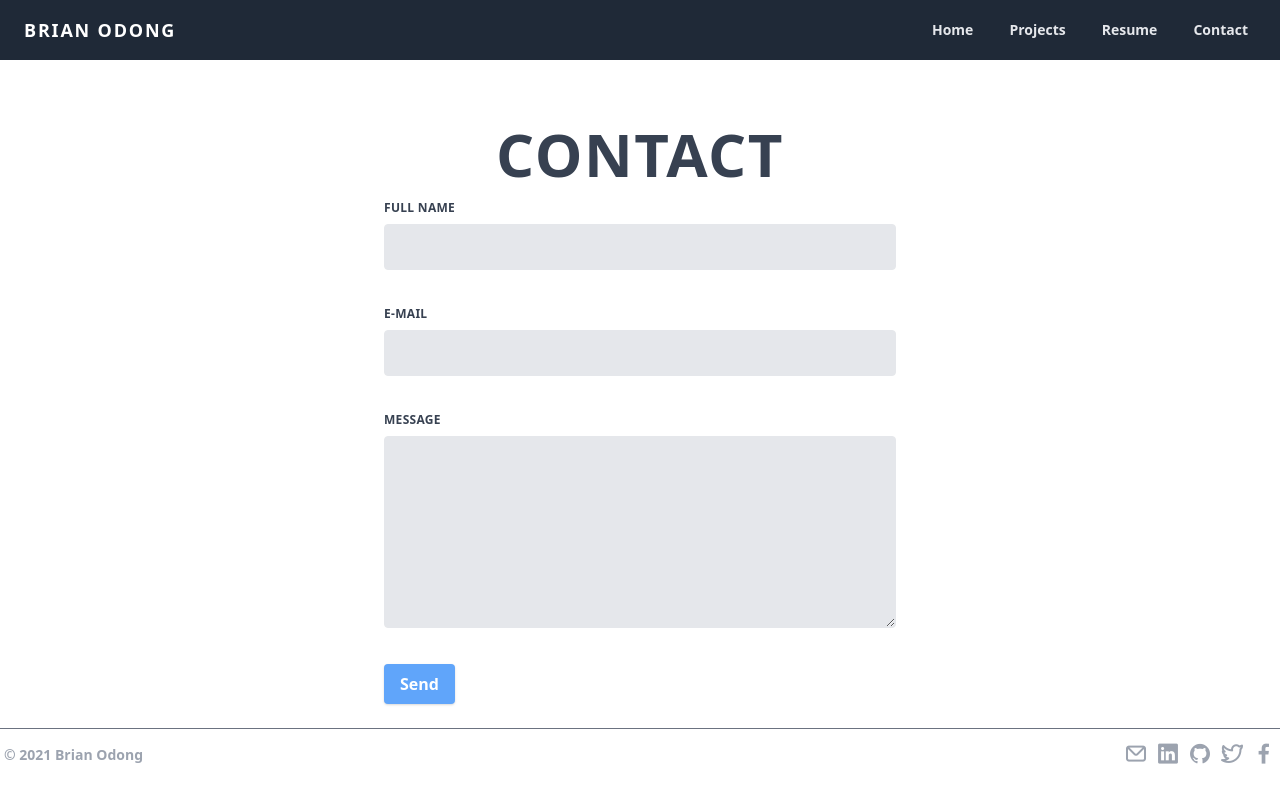
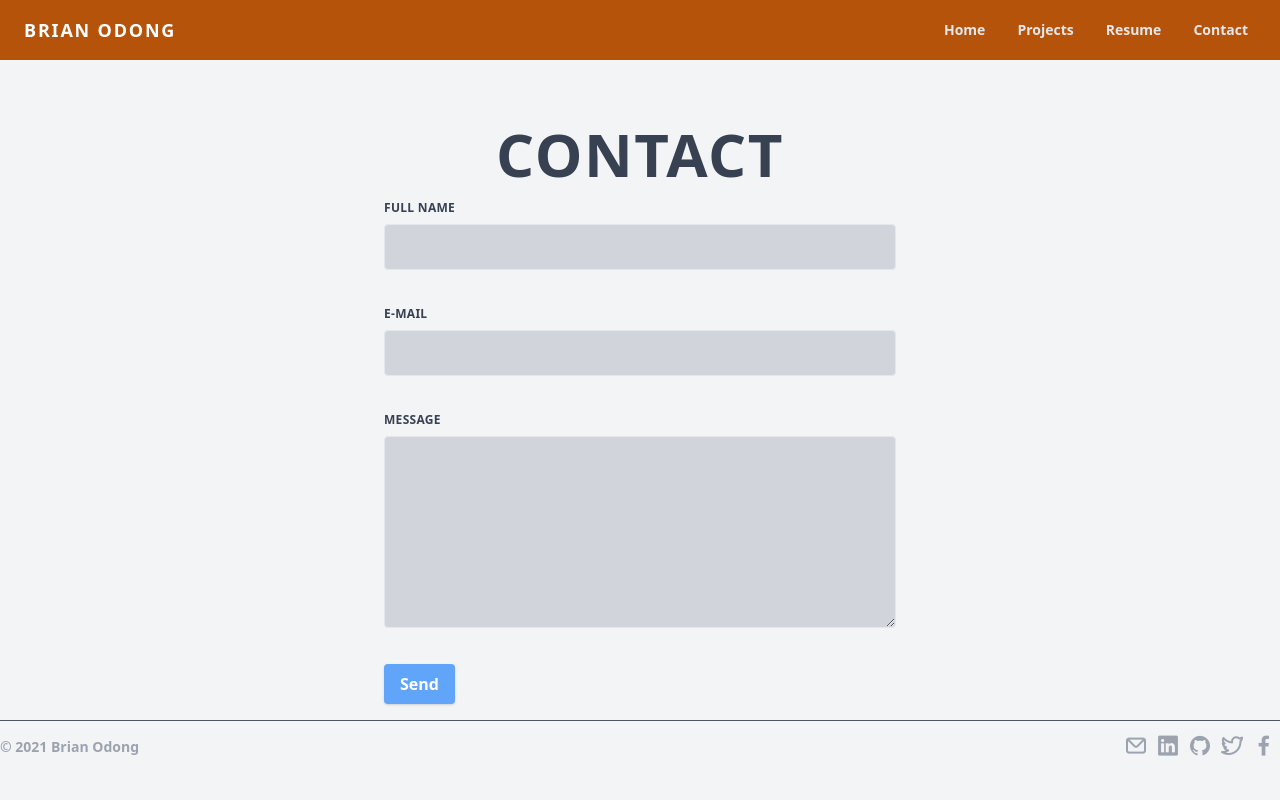
Before and after one commit to odong95/personal-website, a React (Create React App) app: page /contact in a window 1280 px wide. Built offline with nearby package versions, Linux system fonts and the light colour scheme.

Commit message:
Updated site theme

```diff
--- a/public/index.html
+++ b/public/index.html
@@ -20,7 +20,7 @@
   <link rel="stylesheet" href="https://cdn.jsdelivr.net/npm/@iconscout/unicons@3.0.6/css/line.css">
 </head>
 
-<body>
+<body class="bg-gray-100">
   <noscript>You need to enable JavaScript to run this app.</noscript>
   <div id="root"></div>
 </body>
--- a/src/components/common/footer/Footer.js
+++ b/src/components/common/footer/Footer.js
@@ -2,18 +2,16 @@ import React from 'react'
 import { ContactLogoBar } from 'components/common/contact-logo-bar/ContactLogoBar';
 
 const Footer = () => (
-  <footer>
-    <div className="pt-2">
-      <div className="container flex items-center pt-2 pb-2
-            border-t border-gray-500 text-gray-400
+  <div>
+    <div className="container flex items-center pt-2 pb-2
+            border-t border-gray-600 text-gray-400
               justify-between mx-auto md:flex md:justify-between" >
-        <div className="mt-1 mx-1 text-sm">
-          <p><strong>© 2021 Brian Odong </strong></p>
-        </div>
-        <ContactLogoBar />
+      <div className="mt-1 text-sm">
+        <p><strong> © 2021 Brian Odong </strong></p>
       </div>
+      <ContactLogoBar />
     </div>
-  </footer>
+  </div>
 )
 
 
--- a/src/components/common/heading/Heading.js
+++ b/src/components/common/heading/Heading.js
@@ -1,4 +1,4 @@
 
-const Heading = ({ title }) => <h2 className=" text-center text-2xl sm:text-6xl uppercase text-gray-700 font-bold leading-none tracking-wide mb-4">{title}</h2>
+const Heading = ({ title }) => <h2 className=" text-center text-4xl sm:text-6xl uppercase text-gray-700 font-bold leading-none tracking-wide mb-4">{title}</h2>
 
 export { Heading };
--- a/src/components/contact/ContactForm.js
+++ b/src/components/contact/ContactForm.js
@@ -32,7 +32,7 @@ const ContactForm = () => {
               <label className="block uppercase tracking-wide text-gray-700 text-xs font-bold mb-2">
                 Full Name
               </label>
-              <input id="name" type="text" name="name" className="appearance-none block w-full bg-gray-200 text-gray-700 border border-gray-200 rounded py-3 px-4 mb-3 leading-tight focus:outline-none focus:bg-white focus:border-gray-500" required />
+              <input id="name" type="text" name="name" className="appearance-none block w-full bg-gray-300 text-gray-700 border border-gray-200 rounded py-3 px-4 mb-3 leading-tight focus:outline-none focus:bg-white focus:border-gray-500" required />
               <ValidationError field="name" errors={state.errors} />
             </div>
           </div>
@@ -41,7 +41,7 @@ const ContactForm = () => {
               <label className="block uppercase tracking-wide text-gray-700 text-xs font-bold mb-2">
                 E-mail
               </label>
-              <input id="email" type="email" name="_replyto" className="appearance-none block w-full bg-gray-200 text-gray-700 border border-gray-200 rounded py-3 px-4 mb-3 leading-tight focus:outline-none focus:bg-white focus:border-gray-500" required />
+              <input id="email" type="email" name="_replyto" className="appearance-none block w-full bg-gray-300 text-gray-700 border border-gray-200 rounded py-3 px-4 mb-3 leading-tight focus:outline-none focus:bg-white focus:border-gray-500" required />
               <ValidationError field="email" errors={state.errors} />
             </div>
           </div>
@@ -50,7 +50,7 @@ const ContactForm = () => {
               <label className="block uppercase tracking-wide text-gray-700 text-xs font-bold mb-2">
                 Message
               </label>
-              <textarea id="message" type="text" name="message" className="autoexpand trackingwide appearance-none block w-full bg-gray-200 text-gray-700 border border-gray-200 rounded py-3 px-4 mb-3 leading-tight focus:outline-none focus:bg-white focus:border-gray-500 h-48" required />
+              <textarea id="message" type="text" name="message" className="autoexpand trackingwide appearance-none block w-full bg-gray-300 text-gray-700 border border-gray-200 rounded py-3 px-4 mb-3 leading-tight focus:outline-none focus:bg-white focus:border-gray-500 h-48" required />
               <ValidationError field="message" errors={state.errors} />
             </div>
           </div>
--- a/src/components/home/Home.js
+++ b/src/components/home/Home.js
@@ -3,12 +3,12 @@ import { AppConstants } from 'components/App.constants';
 
 const Home = () => (
   <main className="container m-auto px-8">
-    <div className="flex flex-col-reverse sm:flex-row justify-between text-center  py-16 ">
+    <div className="flex flex-col-reverse sm:flex-row justify-between text-center py-16 ">
       <section className="sm:w-2/5 sm:items-start sm:text-left">
         <h1 className="uppercase text-6xl text-gray-700 font-bold leading-none tracking-wide mb-2">Brian</h1>
         <h2 className="uppercase text-4xl text-yellow-600 text-secondary tracking-widest mb-6">Odong</h2>
         <p className="text-gray-600 leading-relaxed mb-12">{AppConstants.aboutMe}</p>
-        <Link className="bg-blue-300 hover:bg-blue-500 py-3 px-6 uppercase text-lg font-bold text-white rounded-full" to="/projects">
+        <Link className="bg-blue-400 hover:bg-blue-500 py-3 px-6 uppercase text-lg font-bold text-white rounded-full" to="/projects">
           Projects <span>&#x25B6;</span>
         </Link>
       </section>
--- a/src/components/navigation/NavBar.js
+++ b/src/components/navigation/NavBar.js
@@ -23,13 +23,13 @@ const NavBar = () => {
   }
 
   return (
-    <header className="fixed sm:relative md:relative z-30 w-full px-2 py-2 sm:px-4 text-gray-200 bg-gray-800">
+    <header className="fixed sm:relative z-30 w-full px-2 py-2 sm:px-4 bg-yellow-700">
       <div className="container flex items-center justify-between mx-auto">
-        <div className="p-2 flex items-center">
+        <div className="p-2">
           <Link to="/" className="text-lg font-semibold tracking-widest text-white uppercase rounded-lg focus:outline-none focus:shadow-outline">Brian Odong</Link>
         </div>
-        <div className="flex items-center space-x-1">
-          <nav className="hidden space-x-1 md:inline-flex">
+        <div>
+          <nav className="hidden md:inline-flex">
             <Link className="px-4 py-2 mt-2 text-sm font-semibold bg-transparent rounded-lg hover:bg-gray-600 focus:bg-gray-600 focus:text-white
             hover:text-white text-gray-200 md:mt-0 focus:outline-none focus:shadow-outline" to="/" >Home</Link>
             <Link className="px-4 py-2 mt-2 text-sm font-semibold bg-transparent rounded-lg hover:bg-gray-600 focus:bg-gray-600 focus:text-white
@@ -55,14 +55,14 @@ const NavBar = () => {
           </button>
           {
             isOpen &&
-            <div id="hover-links" className="absolute top-10 left-0 right-0 z-50 flex flex-col p-2 pb-4 m-2 space-y-3 bg-gray-700 text-gray-200 rounded shadow">
-                <Link className="px-4 py-2 mt-2 text-sm font-semibold rounded-lg hover:bg-gray-600 focus:bg-gray-600 focus:text-white hover:text-white
+            <div id="hover-links" className="absolute top-10 left-0 right-0 z-50 flex flex-col p-2 pb-4 m-2 space-y-3 bg-gray-600 text-gray-200 rounded shadow">
+                <Link className="px-4 py-2 mt-2 text-sm font-semibold rounded-lg hover:bg-gray-500 focus:bg-gray-600 focus:text-white hover:text-white
             md:mt-0 focus:outline-none focus:shadow-outline" to="/">Home</Link>
-                <Link className="px-4 py-2 mt-2 text-sm font-semibold rounded-lg hover:bg-gray-600 focus:bg-gray-600 focus:text-white hover:text-white
+                <Link className="px-4 py-2 mt-2 text-sm font-semibold rounded-lg hover:bg-gray-500 focus:bg-gray-600 focus:text-white hover:text-white
             md:mt-0 focus:outline-none focus:shadow-outline" to="/projects">Projects</Link>
-                <a className="px-4 py-2 mt-2 text-sm font-semibold bg-transparent rounded-lg hover:bg-gray-600 focus:bg-gray-600 focus:text-white
+                <a className="px-4 py-2 mt-2 text-sm font-semibold bg-transparent rounded-lg hover:bg-gray-500 focus:bg-gray-600 focus:text-white
             hover:text-white text-gray-200 md:mt-0 focus:outline-none focus:shadow-outline" href="/brian_odong_resume.pdf" target="_blank" rel="noreferrer" >Resume</a>
-                <Link className="px-4 py-2 mt-2 text-sm font-semibold bg-transparent rounded-lg hover:bg-gray-600 focus:bg-gray-600 focus:text-white
+                <Link className="px-4 py-2 mt-2 text-sm font-semibold bg-transparent rounded-lg hover:bg-gray-500 focus:bg-gray-600 focus:text-white
             hover:text-white text-gray-200 md:mt-0 focus:outline-none focus:shadow-outline" to="/contact" >Contact</Link>
               <ContactLogoBar />
             </div>
--- a/src/components/projects/ProjectCard.js
+++ b/src/components/projects/ProjectCard.js
@@ -1,6 +1,6 @@
 const ProjectCard = ({ data }) => (
   <div className="w-full mb-4">
-    <div className="bg-white rounded-lg shadow-lg relative">
+    <div className="bg-gray-50 rounded-lg shadow-lg relative">
       <img className="h-48 w-full object-contain " src={data?.img} alt="Project" />
       <div className="p-4 h-auto md:h-48 lg:h-56">
         <div className="flex justify-between items-baseline">
@@ -14,7 +14,7 @@ const ProjectCard = ({ data }) => (
         <div className="text-gray-600 text-sm md:text-xs leading-relaxed ">
           {data?.description}
         </div>
-        <div className="flex flex-wrap mt-3">
+        <div className="flex flex-wrap mt-1">
           {
             data?.technologies.map((value, index) => <span key={index} className=" bg-gray-300 py-1 px-2 mx-1 my-1 rounded-full text-xs text-gray-700">{value}</span>)
           }
```
Also changed, not shown: public/manifest.json.
